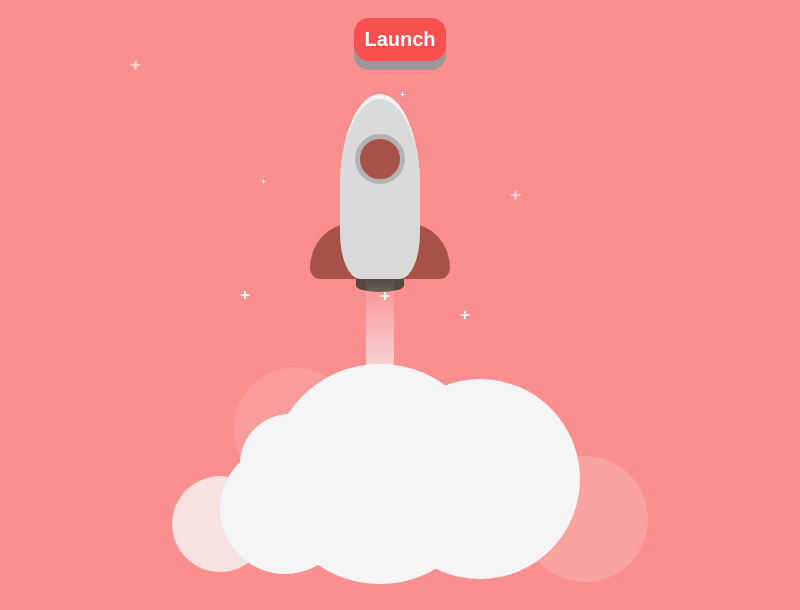
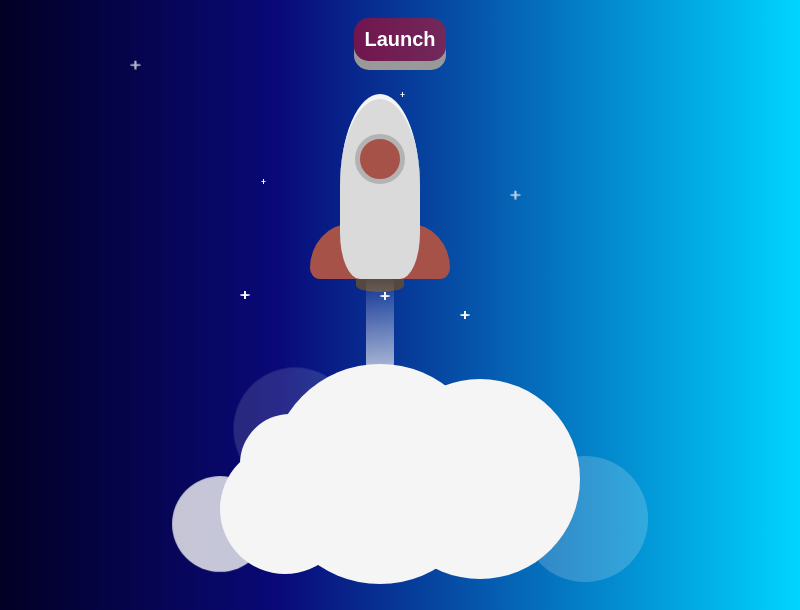
Before and after one commit to glennanj1/space_electron_js, an Electron app: page index.html in a window 800 px wide. Shown: the part 232-842 px from the top of the page. Drawn offline with Linux system fonts and the light colour scheme.

Commit message:
added gradient

```diff
--- a/index.css
+++ b/index.css
@@ -1,7 +1,8 @@
 body {
 
     min-height: 100vh;
-  background-color: #f8000071;
+    background: rgba(2, 0, 36, 0);
+    background: linear-gradient(90deg, rgba(2,0,36,1) 0%, rgba(9,9,121,1) 35%, rgba(0,212,255,1) 100%);
   overflow: hidden;
 }
 
```
